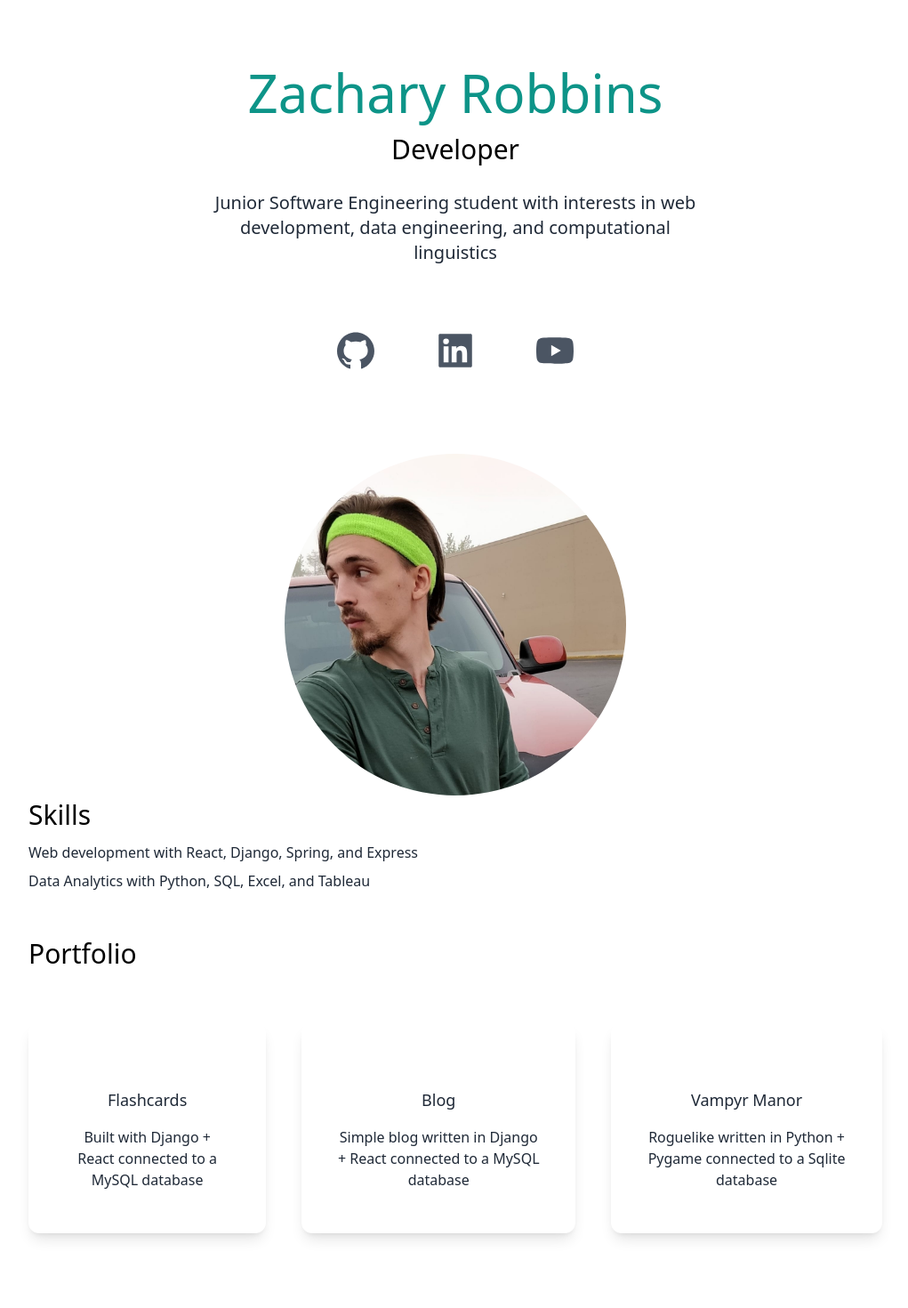
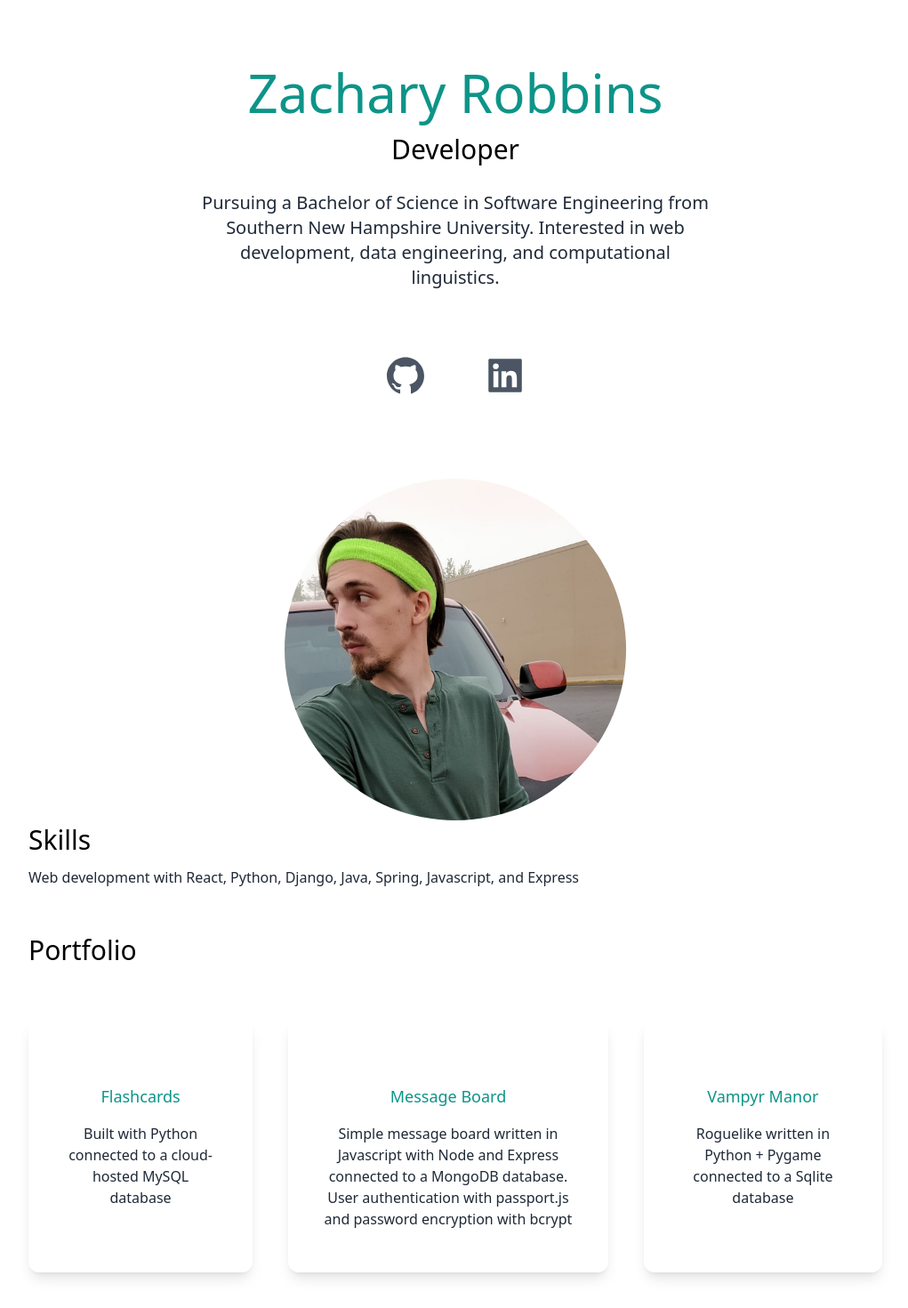
Before and after one commit to Xaqiri/xaqiri.github.io, a Next.js app: page / in a window 1280 px wide. Shown: the part 130-1600 px from the top of the page at 89% size, without its empty margins (128-1149 px from the left). Before the commit the page ends 1556 px from the top, so only its background shows below. Built offline with nearby package versions, Linux system fonts and the light colour scheme.

Commit message:
Added links to portfolio

```diff
--- a/pages/index.js
+++ b/pages/index.js
@@ -26,25 +26,21 @@ export default function Home() {
             <h1 className="text-xl">Zachary Robbins</h1>
             <ul className="flex items-center">
               <li><BsFillMoonStarsFill onClick={() => setDarkMode(!darkMode)}className="cursor-pointer text-2xl"/></li>
-              <li>
-                <a className="bg-gradient-to-r from-cyan-500 to-teal-500 text-white px-4 py-2 rounded-md ml-8" href="#">Resume</a>
-              </li>
             </ul>
           </nav>
           <div className="text-center p-10">
             <h2 className="text-5xl py-2 text-teal-600 font-medium md:text-6xl dark:text-teal-400">Zachary Robbins</h2>
             <h3 className="text-2xl py-2 md:text-3xl">Developer</h3>
             <p className="text-md py-5 leading-8 text-gray-800 md:text-xl max-w-xl mx-auto dark:text-gray-200">
-              Junior Software Engineering student with interests in web development, data engineering, and computational linguistics
+              Pursuing a Bachelor of Science in Software Engineering from Southern New Hampshire University. Interested in web development, data engineering, and computational linguistics.
             </p>
           </div>
           <div className="text-5xl flex justify-center gap-16 py-3 text-gray-600 dark:text-gray-200">
-            <AiFillGithub />
-            <AiFillLinkedin />
-            <AiFillYoutube />
+            <a href='https://github.com/Xaqiri'><AiFillGithub /></a>
+            <a href='https://www.linkedin.com/in/zacharyrobbins-dev/'><AiFillLinkedin /></a>
           </div>
           <div className="relative mx-auto rounded-full w-80 h-80 mt-20 overflow-hidden md:h-96 md:w-96">
-            <Image src={profile_pic} layout="fill" objectFit="cover"/>
+            <Image src={profile_pic} layout="fill" objectFit="cover" alt="profile_pic"/>
           </div>
         </section>
 
@@ -52,10 +48,7 @@ export default function Home() {
           <div>
             <h3 className="text-3xl pt-1 pb-2">Skills</h3>
             <p className="text-md leading-8 text-gray-800 dark:text-gray-200">
-              Web development with React, Django, Spring, and Express
-            </p>
-            <p className="text-md leading-8 text-gray-800 dark:text-gray-200">
-              Data Analytics with Python, SQL, Excel, and Tableau
+              Web development with React, Python, Django, Java, Spring, Javascript, and Express
             </p>
           </div>
           <div>
@@ -64,21 +57,22 @@ export default function Home() {
           <div className="lg:flex gap-10">
             <div className="text-center shadow-lg p-10 rounded-xl my-10 text-gray-800 dark:bg-gray-200">
               {/* <Image src={} width={100} height={100}/> */}
-              <h3 className="text-lg font-medium pt-8 pb-2">Flashcards</h3>
+              <h3 className="text-lg font-medium pt-8 pb-2"><a className='text-teal-600' href='https://github.com/Xaqiri/PythonFlashcards'>Flashcards</a></h3>
               <p className="py-2">
-                Built with Django + React connected to a MySQL database
+                Built with Python connected to a cloud-hosted MySQL database
               </p>
             </div>
+              <div className="text-center shadow-lg p-10 rounded-xl my-10 text-gray-800 dark:bg-gray-200">
+                {/* <Image src={} width={100} height={100}/> */}
+                <h3 className="text-lg font-medium pt-8 pb-2"><a className='text-teal-600' href='https://topmembersonly.up.railway.app'>Message Board</a></h3>
+                <p className="py-2">
+                  Simple message board written in Javascript with Node and Express connected to a MongoDB database.
+                <p>User authentication with passport.js and password encryption with bcrypt</p>
+                </p>
+              </div>
             <div className="text-center shadow-lg p-10 rounded-xl my-10 text-gray-800 dark:bg-gray-200">
               {/* <Image src={} width={100} height={100}/> */}
-              <h3 className="text-lg font-medium pt-8 pb-2">Blog</h3>
-              <p className="py-2">
-                Simple blog written in Django + React connected to a MySQL database
-              </p>
-            </div>
-            <div className="text-center shadow-lg p-10 rounded-xl my-10 text-gray-800 dark:bg-gray-200">
-              {/* <Image src={} width={100} height={100}/> */}
-              <h3 className="text-lg font-medium pt-8 pb-2">Vampyr Manor</h3>
+              <h3 className="text-lg font-medium pt-8 pb-2"><a className='text-teal-600' href='https://github.com/Xaqiri/VampyrManor'>Vampyr Manor</a></h3>
               <p className="py-2">
                 Roguelike written in Python + Pygame connected to a Sqlite database
               </p>
```
